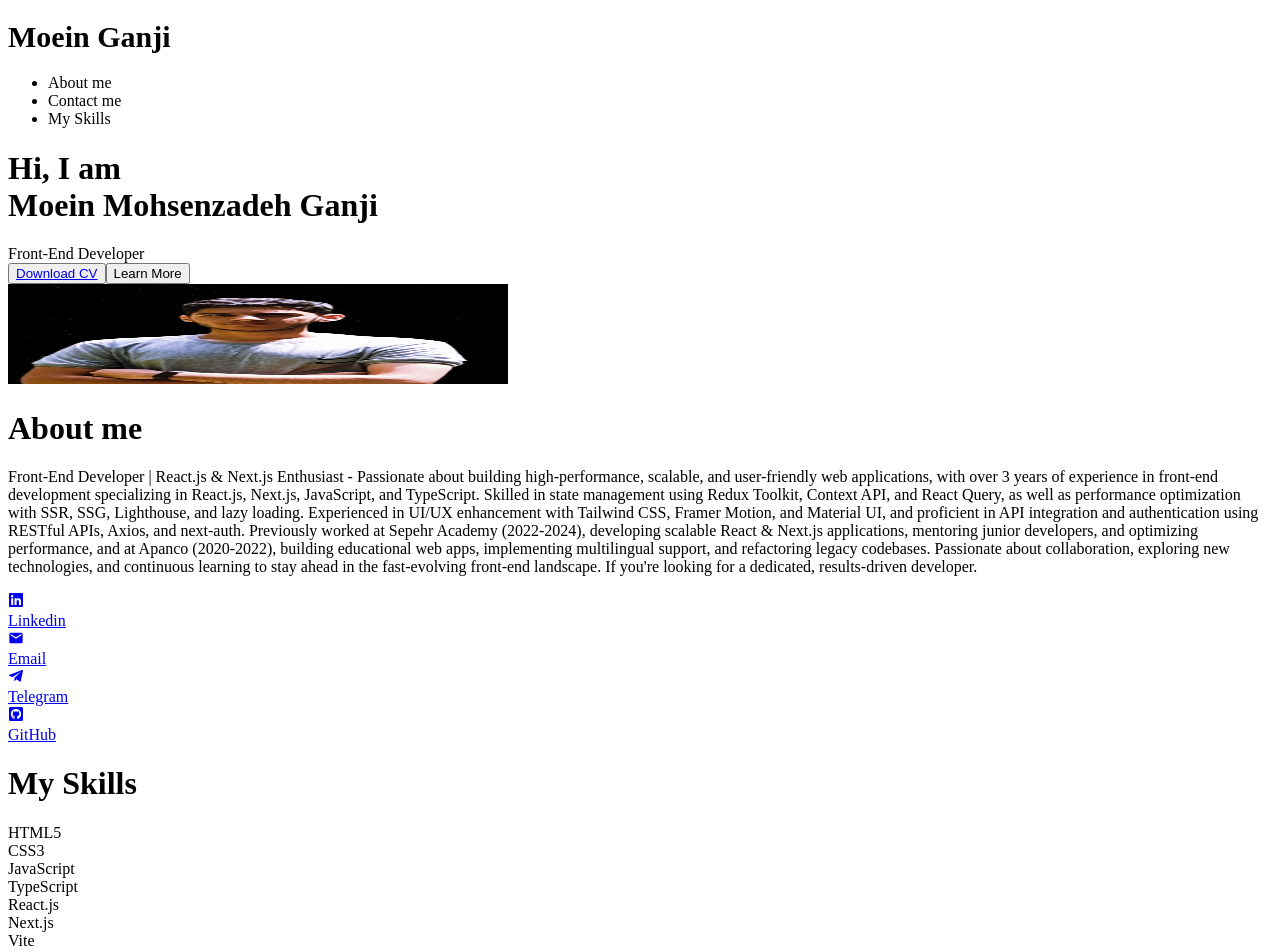
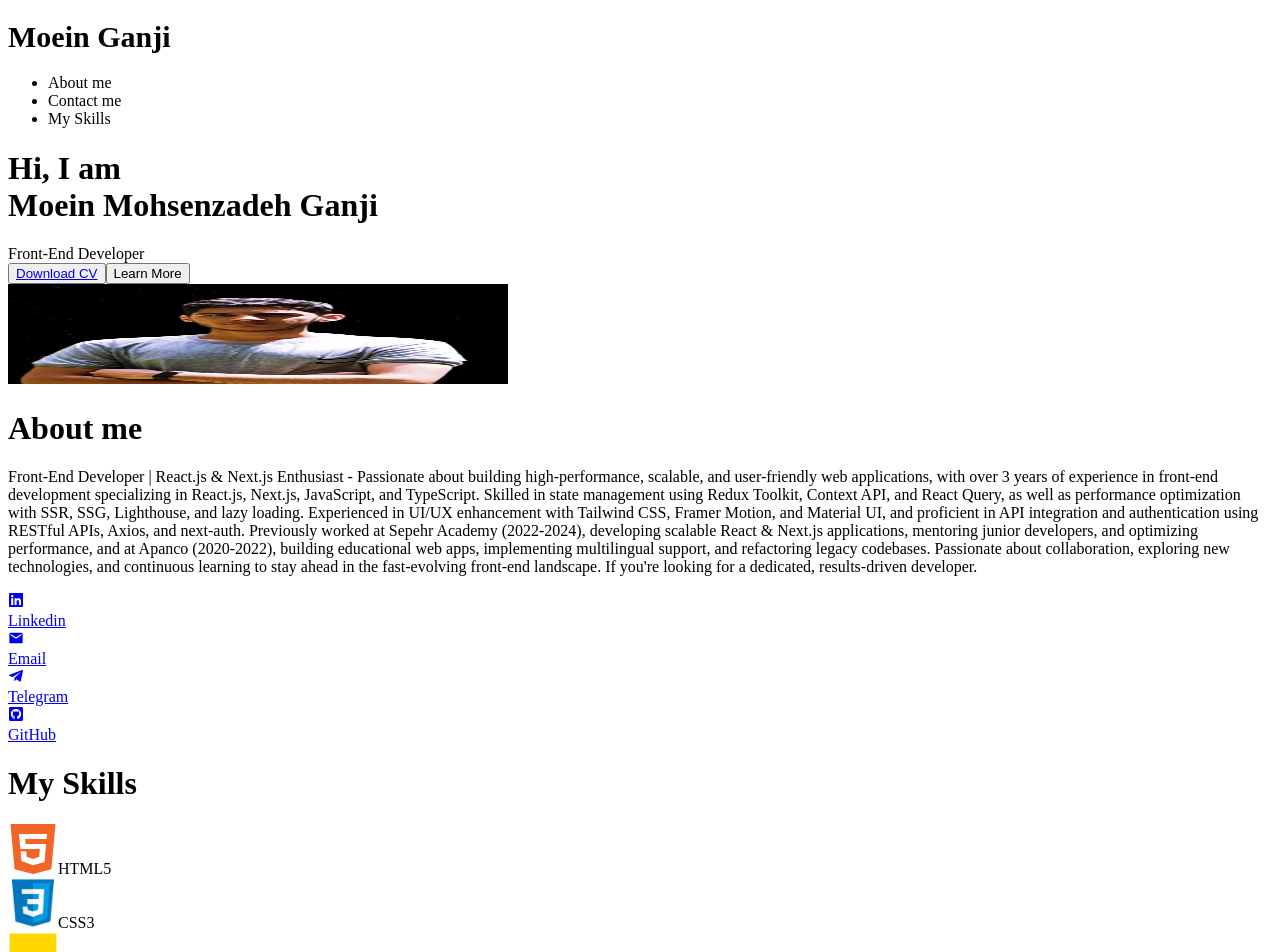
Before and after one commit to MoeinGanji2568/Portfilio_Moein, a Next.js app in the folder my-portfolio/: page / in a window 1280 px wide. Shown: the top 952 px of the page. Built offline with nearby package versions, Linux system fonts and the light colour scheme.

Commit message:
update: complete card icon

```diff
--- a/my-portfolio/src/components/ui/CardIcon.jsx
+++ b/my-portfolio/src/components/ui/CardIcon.jsx
@@ -1,8 +1,17 @@
+import Image from "next/image";
+
 const CardIcon = ({ index, value }) => {
-  const {} = value;
   return (
-    <div key={index} className="">
-      <span>{value.label}</span>
+    <div
+      key={index}
+      className="p-5 max-h-[241px] col-span-12 sm:col-span-6 md:col-span-4
+      lg:col-span-4 xl:col-span-3 bg-secondary-100 flexGroup flex-col gap-4
+      hoverTransition hover:bg-secondary-200/50"
+    >
+      <Image src={value?.icon} alt="" width={50} height={50} />
+      <span className="text-secondary-500 text-lg mt-2 block">
+        {value.label}
+      </span>
     </div>
   );
 };
```
